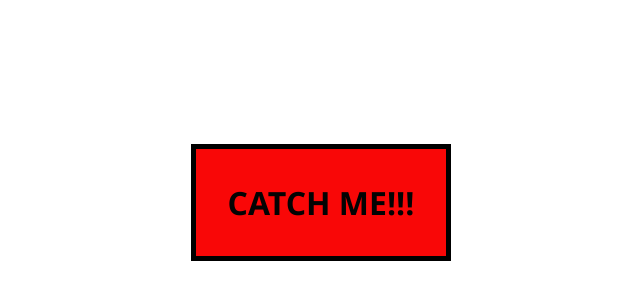
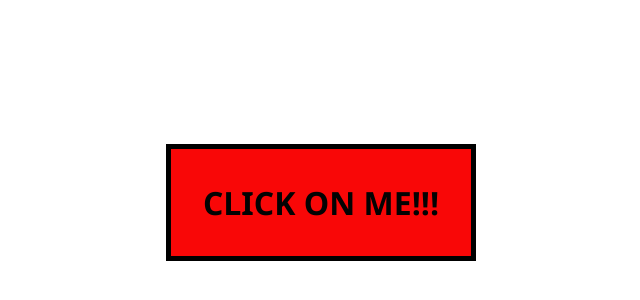
Before and after one commit to prieditism/prieditism.github.io, a plain HTML site: page index.html in a window 1280 px wide. Shown: the part 198-498 px from the top of the page, without its empty margins (319-959 px from the left). Drawn offline with Linux system fonts and the light colour scheme.

Commit message:
index name
Changed name of button

```diff
--- a/index.html
+++ b/index.html
@@ -10,7 +10,7 @@
 
 <body>
 
-    <div id="button">Catch me!!!</div>
+    <div id="button">Click on me!!!</div>
 
     <script src="./script.js"></script>
 
```
